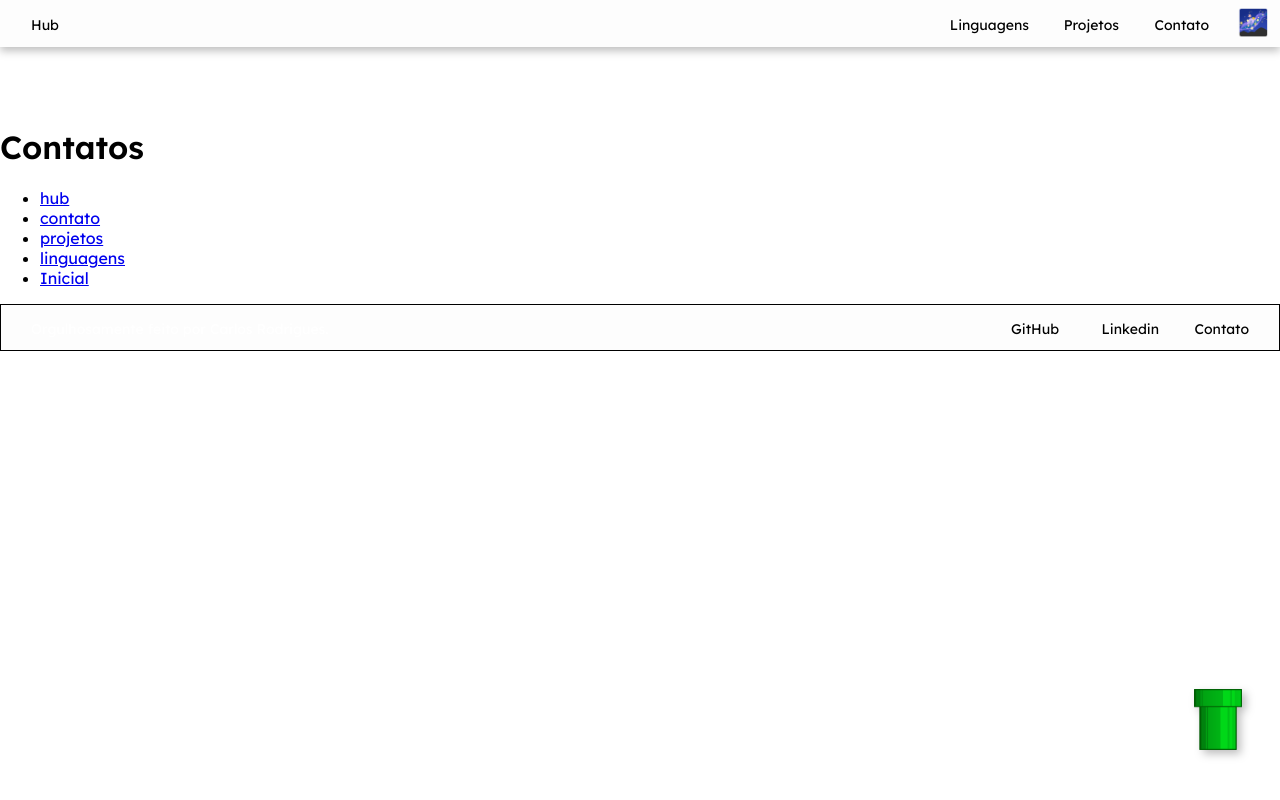
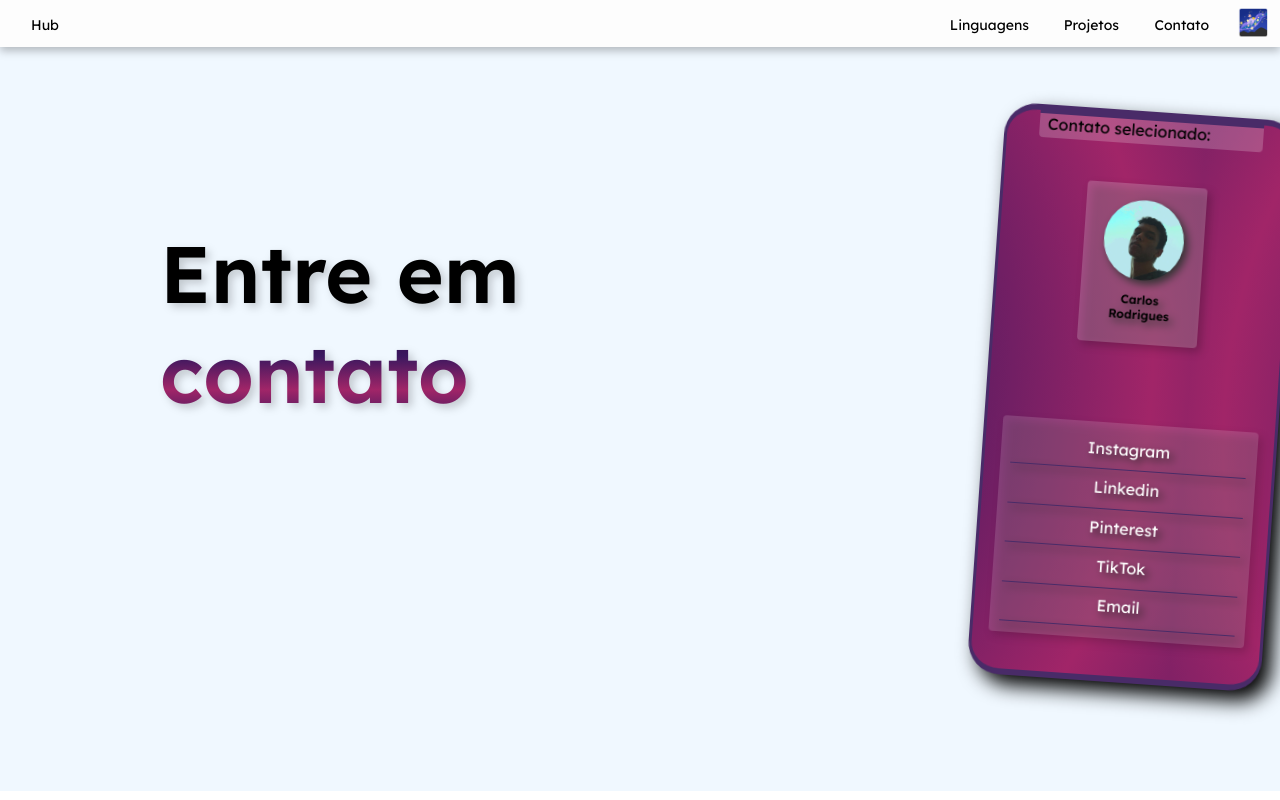
Before and after one commit to cadu088/Repositorio, a React (Create React App) app: page /contato in a window 1280 px wide. Built offline with nearby package versions, Linux system fonts and the light colour scheme.

Commit message:
Pagina de contatos

```diff
--- a/src/componentes/FinishBar/styles.css
+++ b/src/componentes/FinishBar/styles.css
@@ -6,7 +6,7 @@
     left: 0px;
     bottom: 0px;
     background: #fdfdfd;
-    border: 1px solid rgb(0, 0, 0);
+    /* border: 1px solid rgb(0, 0, 0); */
     box-sizing: border-box;
     backdrop-filter: blur(4px);
     overflow-X: hidden;
@@ -17,6 +17,8 @@
     background-position: 50% 50%;
     background-size: 300vw 300vw;
     font-weight: 400;
+    border: 1px solid;
+    border-image: linear-gradient(227.91deg, #3b185f 0%, #a12568 100%) 1;
 }
 
 @keyframes colorir {
--- a/src/pages/Contacts/index.tsx
+++ b/src/pages/Contacts/index.tsx
@@ -1,36 +1,35 @@
 import React from 'react';
 import { Link } from 'react-router-dom';
-import FinishBar from '../../componentes/FinishBar';
 import NavBar from '../../componentes/NavBar';
-import UpTop from '../../componentes/UpTop';
+
+import './styles.css';
 
 
 const Contacts = () =>{
     return (
-      <><NavBar /><div>
-        <h1>Contatos</h1>
-        <nav>
-          <ul>
-            <li>
-              <Link to="/hub">hub</Link>
-            </li>
-            <li>
-              <Link to="/contato">contato</Link>
-            </li>
-            <li>
-              <Link to="/projetos">projetos</Link>
-            </li>
-            <li>
-              <Link to="/linguagens">linguagens</Link>
-            </li>
-            <li>
-              <Link to="/">Inicial</Link>
-            </li>
-          </ul>
-        </nav>
+      <><NavBar />
+
+      <div className="containerCentral">
+        <h1 className='titleAba'>Entre em <span className='spantext'>contato</span></h1>
+        <div className='cell1' >
+        <div>
+          <p className='title'>Contato selecionado:</p>
+          <div className='selecionaContato' title='Carlos Rodrigues'>
+          <div className="photoContato" >
+          <img/>
+        <h1 className="nameContato">Carlos Rodrigues</h1>
+        </div>
+        </div>
+        <div className='contatosLista'>
+        <a className='aContatos' href="https://instagram.com/carlosrs088"><p className='pContatos'>Instagram</p></a>
+          <a className='aContatos' href="https://www.linkedin.com/in/carlos-eduardo-r-18b56718b/"><p className='pContatos'>Linkedin</p></a>
+          <a className='aContatos'><p className='pContatos'>Pinterest</p></a>
+          <a className='aContatos'><p className='pContatos'>TikTok</p></a>
+          <a className='aContatos' href = "mailto:carloseduardors088@gmail.com" ><p className='pContatos'>Email</p></a>
+        </div>
+        </div>
+        </div>
       </div>
-      <UpTop/>
-      <FinishBar/>
       </>
     );
   }
--- a/src/pages/Contacts/styles.css
+++ b/src/pages/Contacts/styles.css
@@ -0,0 +1,125 @@
+.containerCentral {
+    margin-top: -6rem;
+    background-color: aliceblue;
+    min-height: 95vh;
+    overflow: hidden;
+    overflow-y: hidden;
+    display: flex;
+}
+
+.titleAba {
+    color: black;
+    font-size: 5rem;
+    width: 60vmin;
+    margin-top: 15%;
+    margin-left: 20vmin;
+    filter: drop-shadow(4px 4px 4px rgba(0, 0, 0, 0.192));
+}
+
+.cell1 {
+    transform: rotate(4deg);
+    background: radial-gradient(circle, #2a0944, #3b185f, #a12568, #3b185f);
+    height: 70vmin;
+    width: 39vmin;
+    margin-left: 30%;
+    margin-top: 5rem;
+    margin-bottom: 2rem;
+    border: solid 0.4rem #492b68;
+    border-right: solid 0.2rem #492b68;
+    border-left: solid 0.2rem #492b68;
+    border-radius: 2rem;
+    filter: drop-shadow(10px 10px 10px rgb(0, 0, 0));
+    background-size: 100vw 100vw;
+    animation: colorir 15s ease infinite;
+    background-position: 50% 50%;
+}
+
+@keyframes colorir {
+    33.33% {
+        background-position: 100% 50%;
+    }
+    66.66% {
+        background-position: 200% 50%;
+    }
+    100% {
+        background-position: 350% 50%;
+    }
+}
+
+.title {
+    margin: 0vmin 2rem 0rem 2rem;
+    padding-left: 1vmin;
+    background-color: #ffffff33;
+    border-radius: 0rem 0rem 0.5vmin 0.5vmin;
+    border-top: solid 0.2rem #492b68;
+    font-size: 2vmin;
+    height: 3vmin;
+}
+
+.selecionaContato {
+    margin: auto;
+    margin-top: 5vmin;
+    border-radius: 0.5vmin;
+    background-color: #ffffff33;
+    width: 15vmin;
+    height: 18vmin;
+    padding-top: 1rem;
+    filter: drop-shadow(4px 4px 4px rgb(0, 0, 0));
+}
+
+.photoContato {
+    background-image: url(./IMG_20201219_201333_397.jpg);
+    background-size: 10vmin 10vmin;
+    height: 10vmin;
+    width: 10vmin;
+    margin: auto;
+    border-radius: 360px;
+}
+
+.nameContato {
+    margin-top: 9vmin;
+    font-size: 1.5vmin;
+    width: 10vmin;
+    text-align: center;
+}
+
+.contatosLista {
+    filter: drop-shadow(4px 4px 4px rgb(0, 0, 0));
+    border-radius: 0.25rem;
+    margin: 10vmin 2vmin 0 2vmin;
+    background-color: #ffffff25;
+    font-size: 2vmin;
+    padding: 1vmin;
+    height: 25vmin;
+    padding-top: 1vmin;
+}
+
+.aContatos {
+    color: #ffffff;
+    text-align: center;
+    height: 2rem;
+    text-decoration: none;
+}
+
+.pContatos:hover {
+    background-color: aliceblue;
+    color: black;
+    font-size: 2.2vmin;
+    border-radius: 4rem;
+}
+
+.pContatos {
+    /* background-color: #000000;
+    */
+    border-bottom: solid 0.1vmin #492b68;
+    margin: 0.1rem;
+    height: 3.8vmin;
+    text-decoration: none;
+    padding-top: 0.8vmin;
+}
+
+.spantext {
+    background: -webkit-linear-gradient(#2a0944, #3b185f, #a12568, #3b185f);
+    -webkit-background-clip: text;
+    -webkit-text-fill-color: transparent;
+}
--- a/src/pages/Hub/styles.css
+++ b/src/pages/Hub/styles.css
@@ -199,7 +199,7 @@
     margin-top: 15vmin;
     height: 50vmin;
     background-color: #fff;
-    margin-bottom: 0vmin;
+    margin-bottom: 10vmin;
     color: black;
     font-size: 2vmin;
 }
--- a/src/pages/Projects/index.tsx
+++ b/src/pages/Projects/index.tsx
@@ -55,7 +55,7 @@ Lembre-se, todos os projetos que estão aqui possuem o codigó postado em meu Gi
           <p className='prosacast-text1'>O projeto Prosa iniciou-se com o ProsaTec, um canal de ajuda para pessoas com maior dificuldade com tecnologia,
           onde foi criado um canal do youtube, site e um grupo no WhatsApp com
           as pessoas que precisavam de ajuda. A produção de conteudo ocorreu da maneira que ficasse
-          mais didatica e possibilidasse o maior entendimento das tecnologias!
+          mais didatica e possibilitasse o maior entendimento das tecnologias!
           <br></br><br></br><br></br><span style={{ fontSize:'14px'}}>Status: Online</span></p>
           <p className='prosacast-text2'>
           Como continuação do ProsaTec o ProsaCast é um podcast de tecnologia, voltado para
--- a/src/pages/Projects/styles.css
+++ b/src/pages/Projects/styles.css
@@ -250,6 +250,7 @@ body {
 }
 
 .pesquisa-por-coordenadas-imgs {
+    filter: drop-shadow(-4px -4px 4px rgba(0, 0, 0, 0.25));
     background-image: url(../../img/fundoproj.jpg);
     height: 420px;
 }
@@ -288,7 +289,6 @@ body {
 }
 
 .prosacast {
-    filter: drop-shadow(4px -4px 4px rgba(0, 0, 0, 0.25));
     height: 420px;
 }
 
```
Also changed, not shown: src/pages/Contacts/IMG_20201219_201333_397.jpg (added).
